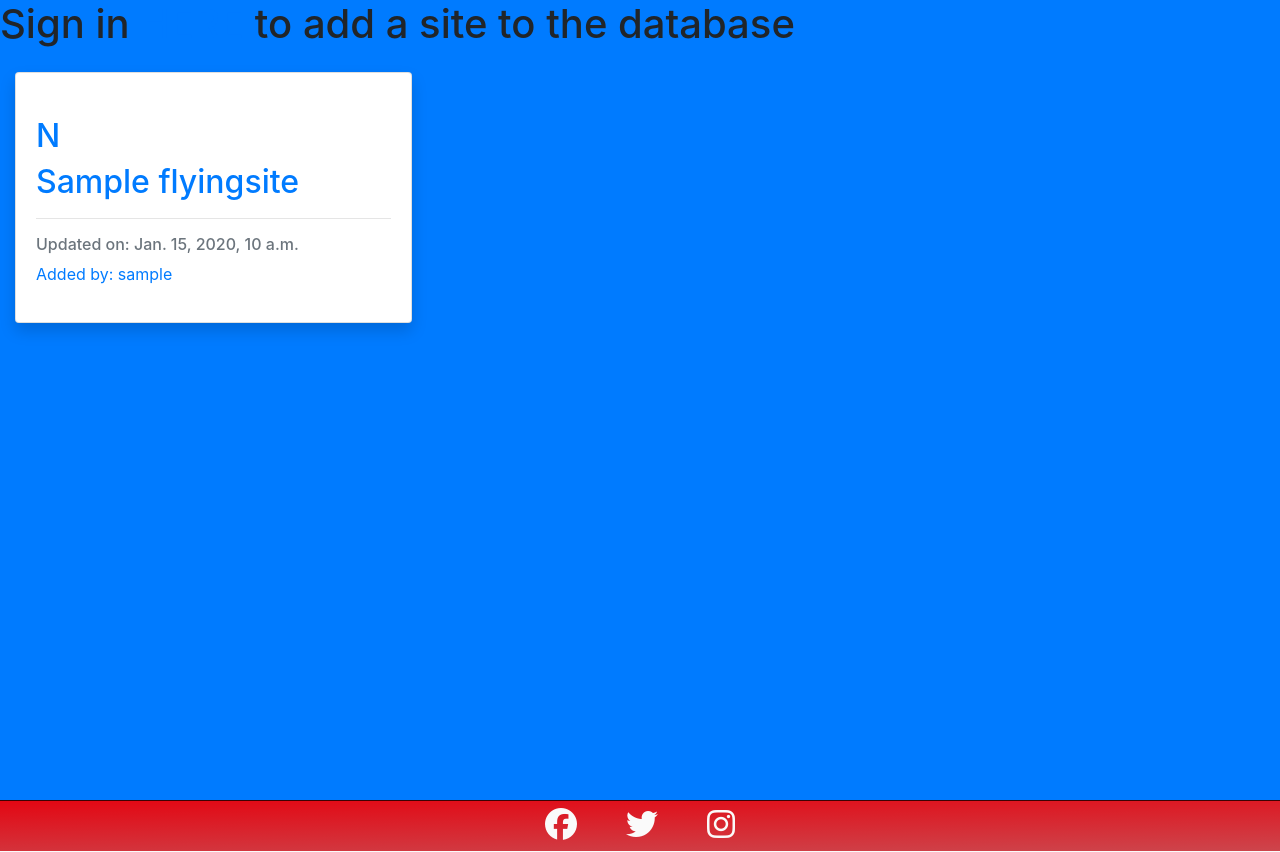
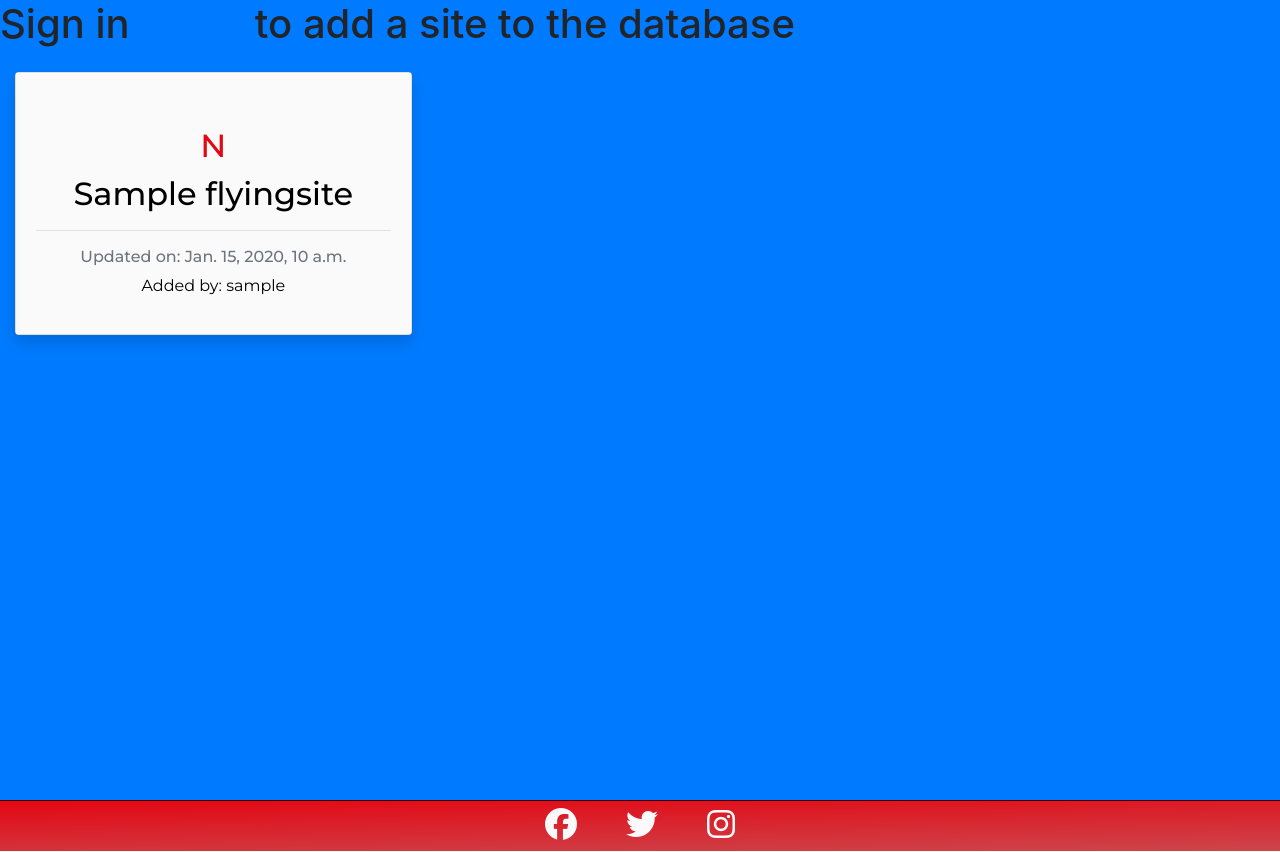
Before and after one commit to mmcin/CI-PP4, a Django app: page /sites/ in a window 1280 px wide. Shown: the part 71-923 px from the top of the page. Run offline with Django 4.2, Linux system fonts and the light colour scheme; tables that the repository leaves empty hold one stand-in row (values such as "Sample post"); some libraries are stand-ins or nearby versions.

Commit message:
Styles cards and link hover

```diff
--- a/static/css/style.css
+++ b/static/css/style.css
@@ -131,3 +131,22 @@ nav a {
 #footer span {
     color: #fafafa;
 }
+
+#card {
+    background-color: #fafafa;
+    color: black;
+    text-align: center;
+    font-family: 'Montserrat', sans-serif;
+}
+
+#card h2 {
+    margin-top: 10px;
+}
+
+#wind-direction {
+    color: #e30713;
+}
+
+a:hover {
+    text-decoration: none;
+}
```
